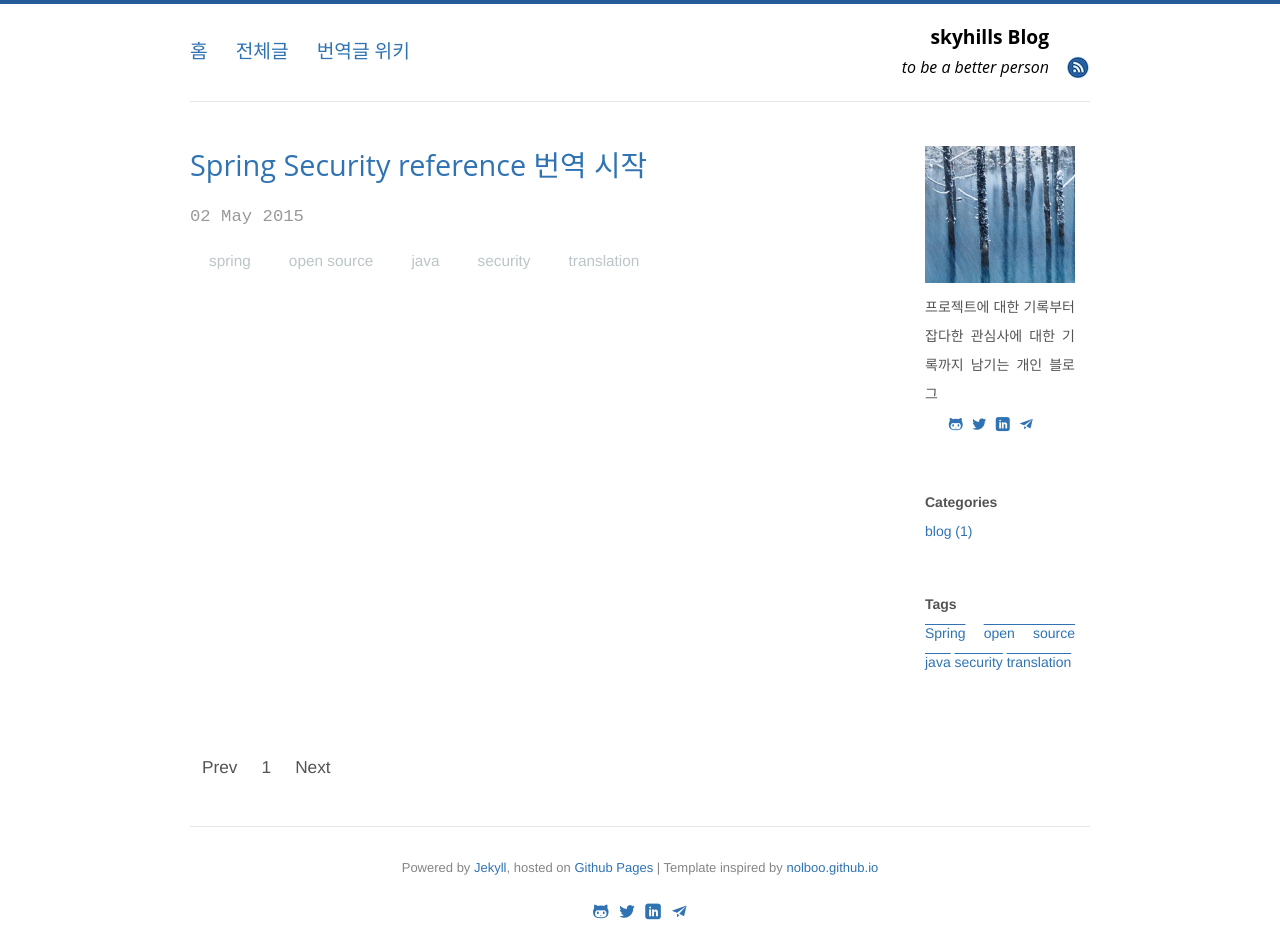
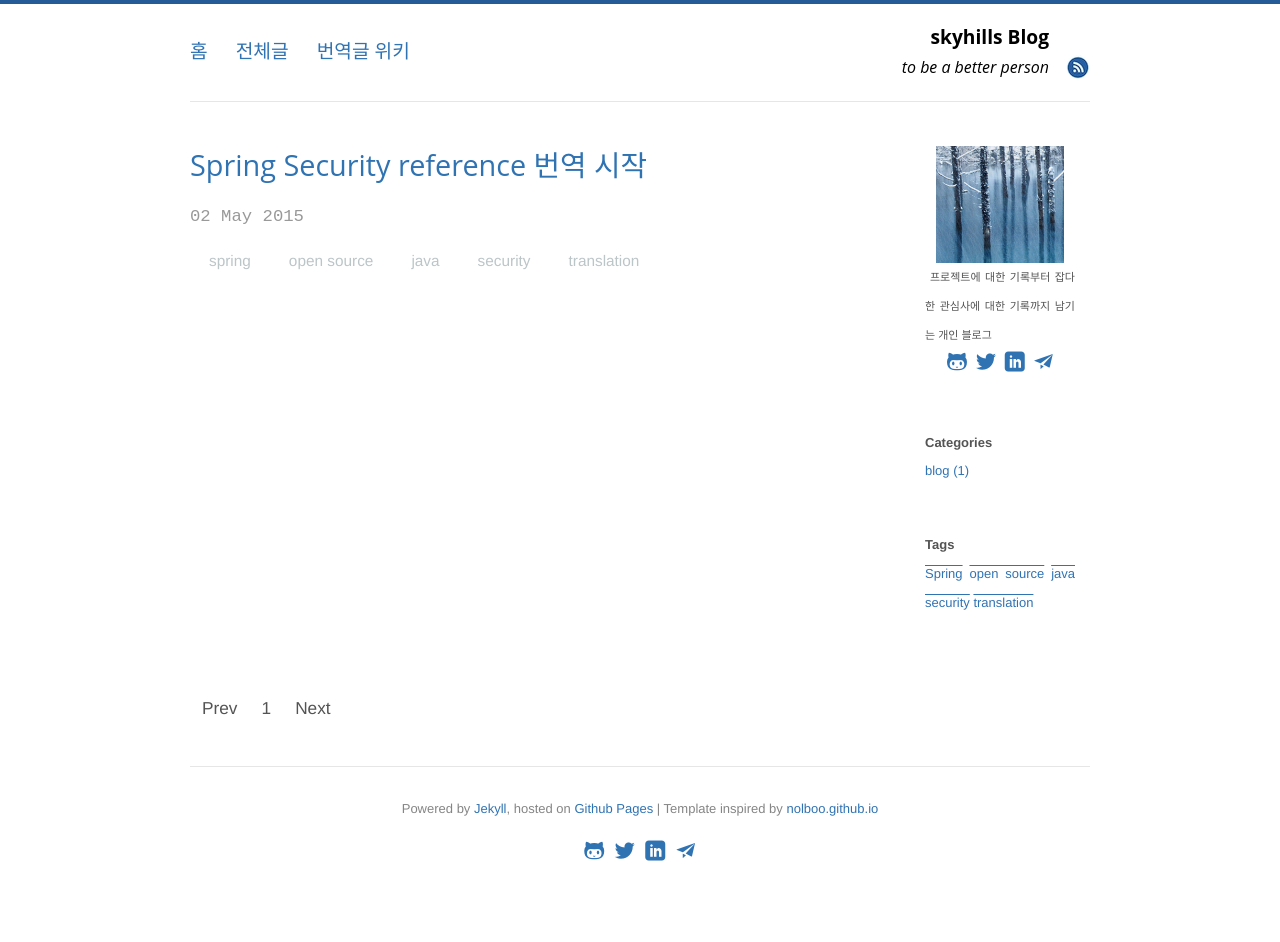
Before and after one commit to skyhills13/skyhills13.github.io, a Jekyll site: the page built from index.html, in a window 1280 px wide. Built offline with Jekyll 4.4.1, drawn with Linux system fonts in a browser that asks for light colours; the list of posts is cut into pages by our own code; comment, search, counter and statistics services are not loaded; after the commit the page ends 900 px from its top, so only the background shows below that.

Commit message:
amend profie style

```diff
--- a/css/font/icomoon79565/style.css
+++ b/css/font/icomoon79565/style.css
@@ -35,6 +35,7 @@ you can use the generic selector below, but it's slower:
 	font-variant: normal;
 	text-transform: none;
 	line-height: 1;
+    font-size: 20px;
 	-webkit-font-smoothing: antialiased;
 }
 .icon-github:before {
--- a/css/site.css
+++ b/css/site.css
@@ -348,6 +348,20 @@ img { max-width: 100%; vertical-align: middle; }
     height: 100%;
 }
 
+.about img{
+    border-radius: 40%
+    height: 128px;
+    width: 128px;
+    margin: 0 auto;
+    display: block;
+    vertical-align: middle;
+}
+
+.about span{
+    margin: auto 5px;
+    font-size : 11px;
+}
+
 .contact li {
     display: inline-block;
     padding: 0.2em;
@@ -355,7 +369,7 @@ img { max-width: 100%; vertical-align: middle; }
 .sidebar-module {
   padding: 15px;
   margin: 0 -15px 15px;
-  font-size: 14px;
+  font-size: 13px;
   h4{
     font-size: $base-font-size;
     font-weight: bold;
```
